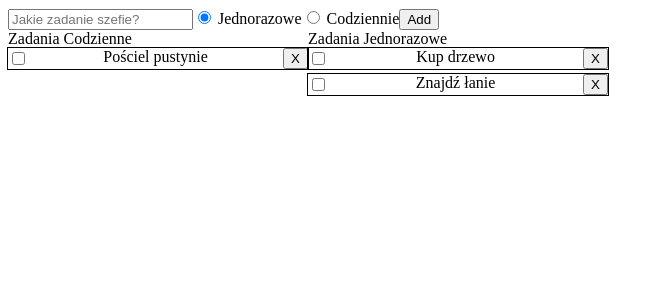
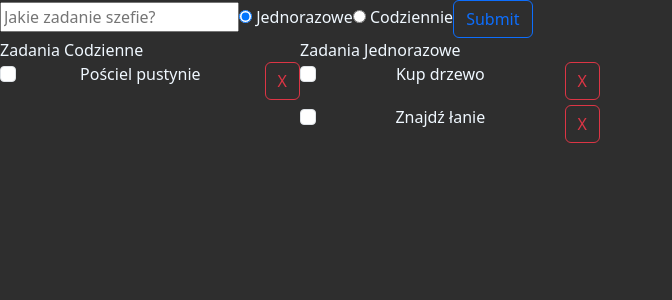
Before and after one commit to KBulka/to-do-list, a React (Vite) app: page / in a window 1280 px wide. Shown: the top 300 px of the page, without its empty margins (0-672 px from the left). Built offline with nearby package versions, Linux system fonts and the light colour scheme.

Commit message:
Implementacja React-Bootstrap
Buttony Checkboxy

```diff
--- a/package.json
+++ b/package.json
@@ -10,7 +10,9 @@
     "preview": "vite preview"
   },
   "dependencies": {
+    "bootstrap": "^5.3.3",
     "react": "^18.2.0",
+    "react-bootstrap": "^2.10.2",
     "react-dom": "^18.2.0",
     "react-hook-form": "^7.51.3"
   },
--- a/src/App.jsx
+++ b/src/App.jsx
@@ -2,6 +2,8 @@ import { useState } from 'react'
 import TodoSearch from './component/TodoSearch'
 import TodoListDaily from './component/TodoListDaily'
 import TodoListOnetime from './component/TodoListOnetime'
+import 'bootstrap/dist/css/bootstrap.min.css';
+
 
 function App() {
 
@@ -27,7 +29,6 @@ function App() {
        <TodoListDaily todos = {todos} delete_todo = {deleteTodo}/>
        <TodoListOnetime todos ={todos} delete_todo = {deleteTodo}/>
     </div>
-
   </div>
   )
 }
--- a/src/component/TodoListDaily.jsx
+++ b/src/component/TodoListDaily.jsx
@@ -1,4 +1,6 @@
 import React from 'react'
+import Button from 'react-bootstrap/Button'
+import Form from 'react-bootstrap/Form';
 
 const TodoListDaily = ({ todos, delete_todo }) => {
   return (
@@ -7,11 +9,11 @@ const TodoListDaily = ({ todos, delete_todo }) => {
       {todos.map((todo) =>
         todo.category === 'daily' ? (
           <div className="task" key={todo.id}>
-            <input type="checkbox" />
+                         <Form.Check/>
             {todo.task}
-            <button className="delete" onClick={() => delete_todo(todo.id)}>
+            <Button variant="outline-danger" className="delete" onClick={() => delete_todo(todo.id)}>
               X
-            </button>
+            </Button>
           </div>
         ) : null
       )}
--- a/src/component/TodoListOnetime.jsx
+++ b/src/component/TodoListOnetime.jsx
@@ -1,4 +1,8 @@
 import React from 'react'
+import Button from 'react-bootstrap/Button'
+import Form from 'react-bootstrap/Form';
+
+
 
 const TodoListOnetime = ({ todos, delete_todo }) => {
   return (
@@ -7,11 +11,12 @@ const TodoListOnetime = ({ todos, delete_todo }) => {
       {todos.map((todo) =>
         todo.category === 'onetime' ? (
           <div className="task" key={todo.id}>
-            <input type="checkbox" />
+             <Form.Check/>
+
             {todo.task}
-            <button className="delete" onClick={() => delete_todo(todo.id)}>
+            <Button variant="outline-danger" className="delete" onClick={() => delete_todo(todo.id)}>
               X
-            </button>
+            </Button>
           </div>
         ) : null
       )}
--- a/src/component/TodoSearch.jsx
+++ b/src/component/TodoSearch.jsx
@@ -1,5 +1,6 @@
 import React, { useState } from 'react'
 import { useForm } from 'react-hook-form'
+import Button from 'react-bootstrap/Button'
 
 const TodoSearch = ({ add_todo }) => {
   const { register, handleSubmit, reset } = useForm()
@@ -43,7 +44,9 @@ const TodoSearch = ({ add_todo }) => {
         />{' '}
         <label>Codziennie</label>
 
-        <button>Add</button>
+        <Button variant="outline-primary" type="submit">
+        Submit
+      </Button>
       </form>
     </div>
   )
--- a/src/index.css
+++ b/src/index.css
@@ -1,17 +1,15 @@
+body {
+background-color: rgb(46, 46, 46);
+color: aliceblue;
+}
 .task
 {
   margin-bottom: 5px;
   display: flex;
   justify-content: center;
   width: 300px;
-  outline: 0.5px solid black;
   justify-content: space-between;
 }
 .todo-list-content{
   display: flex;
 }
-
-button
-{
-
-}
```
Also changed, not shown: 1 other file (tests, documents, lock files or other folders).
